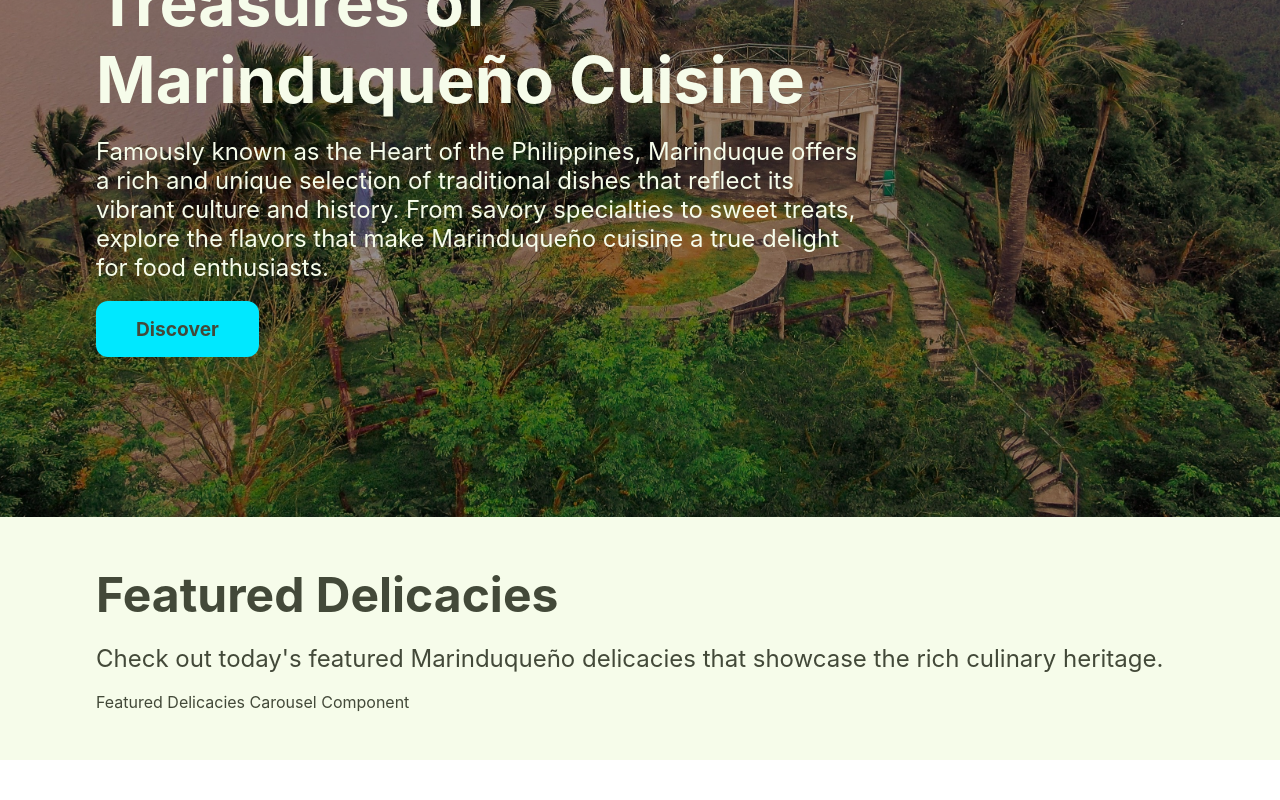
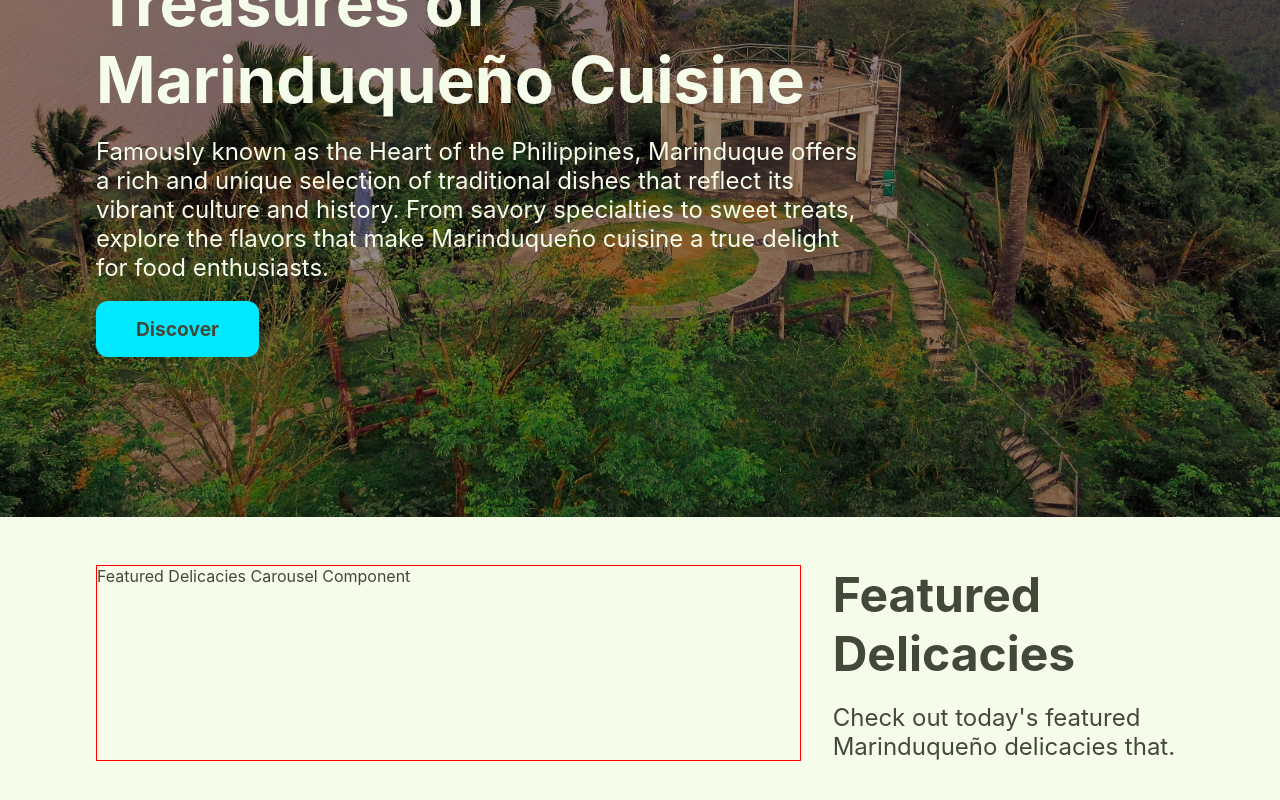
Before and after one commit to gabrieljamesbenedict/delicious-discoveries, a React (Create React App) app: page /home in a window 1280 px wide. Shown: the part 364-1164 px from the top of the page. Before the commit the page ends 1124 px from the top, so only its background shows below. Built offline with nearby package versions, Linux system fonts and the light colour scheme.

Commit message:
fix: correct component name and import path for FeaturedDelicaciesCarousel; update styles for layout adjustments

```diff
--- a/src/Components/FeaturedDelicaciesCarousel.js
+++ b/src/Components/FeaturedDelicaciesCarousel.js
@@ -1,11 +1,11 @@
-import "../Styles/Home.css";
+import "../Styles/FeaturedDelicaciesCarousel.css";
 
-function FeaeturedDelicaciesCarousel() {
+function FeaturedDelicaciesCarousel() {
     return (
-        <div>
+        <div className="featured-delicacies-carousel">
             <p>Featured Delicacies Carousel Component</p>
         </div>
     );
 };
 
-export default FeaeturedDelicaciesCarousel;
+export default FeaturedDelicaciesCarousel;
--- a/src/Pages/Home.js
+++ b/src/Pages/Home.js
@@ -1,4 +1,4 @@
-import FeaeturedDelicaciesCarousel from "../Components/FeaturedDelicaciesCarousel";
+import FeaturedDelicaciesCarousel from "../Components/FeaturedDelicaciesCarousel";
 import "../Styles/Home.css";
 import { Link } from "react-router-dom";
 
@@ -14,7 +14,7 @@ function Home() {
 
     const featuredDelicaciesTitle = `Featured Delicacies`;
     const featuredDelicaciesText = `
-    Check out today's featured Marinduqueño delicacies that showcase the rich culinary heritage.
+    Check out today's featured Marinduqueño delicacies that.
     `;
 
     return (
@@ -32,8 +32,8 @@ function Home() {
                 <div className="featured-delicacies-content">
                     <h1 className="featured-delicacies-title">{featuredDelicaciesTitle}</h1>
                     <p className="featured-delicacies-text">{featuredDelicaciesText}</p>
-                    <FeaeturedDelicaciesCarousel />
                 </div>
+                <FeaturedDelicaciesCarousel className="featured-delicacies-carousel" />
             </section>
 
 
--- a/src/Styles/FeaturedDelicaciesCarousel.css
+++ b/src/Styles/FeaturedDelicaciesCarousel.css
@@ -0,0 +1,8 @@
+.featured-delicacies-carousel {
+
+    margin: 0;
+    padding: 0;
+
+    border: red 1px solid;
+
+}
--- a/src/Styles/Home.css
+++ b/src/Styles/Home.css
@@ -112,8 +112,9 @@ section * {
     padding: 3rem 6rem;
 
     display: flex;
-    flex-direction: row;
-    justify-content: flex-start;
+    flex-direction: row-reverse;
+    justify-content: space-between;
+    gap: 2rem;
 
     background-color: var(--background-color);
 
@@ -123,6 +124,8 @@ section * {
 
 .featured-delicacies-content {
 
+    flex: 1 1 0;
+
     margin: 0;
     padding: 0;
 
@@ -130,6 +133,12 @@ section * {
     flex-direction: column;
     justify-content: center;
     gap: 1.2rem;
+
+}
+
+.featured-delicacies-carousel {
+
+    flex: 2 1 0;
 
 }
 
```
